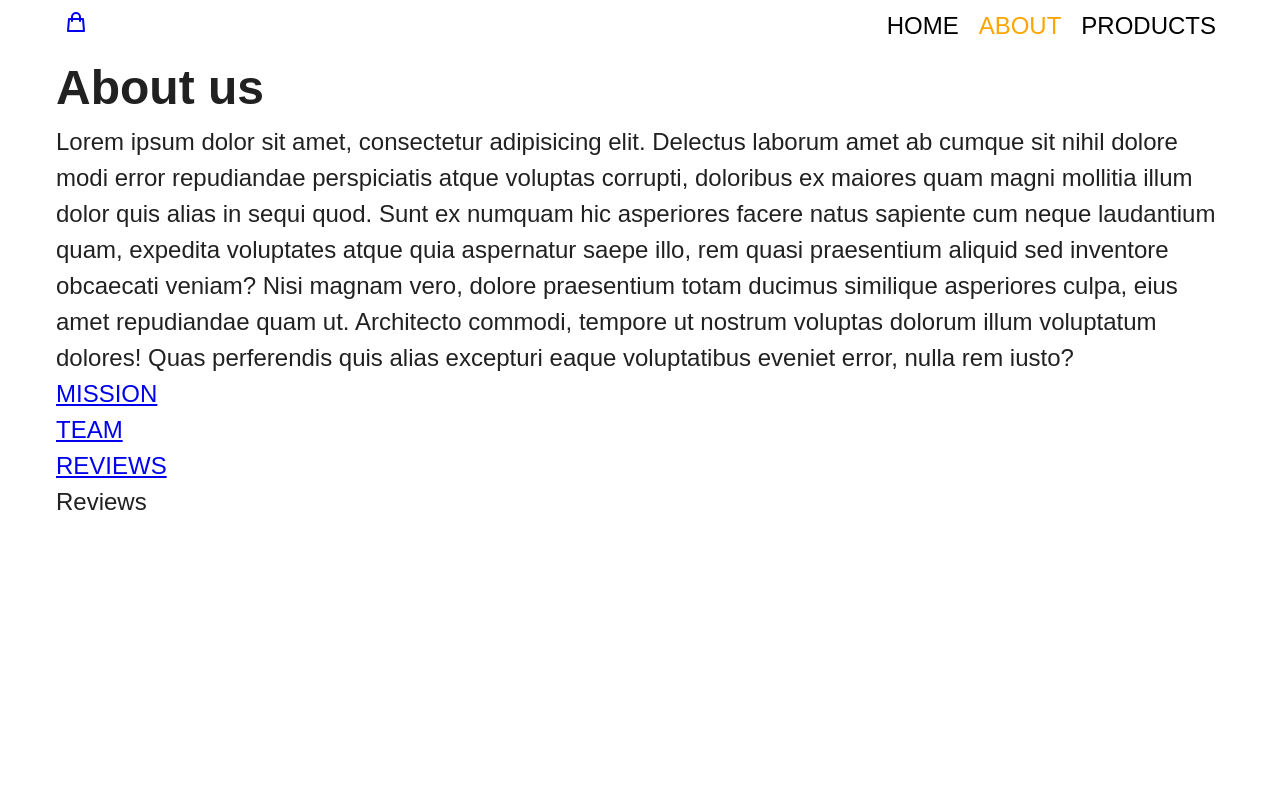
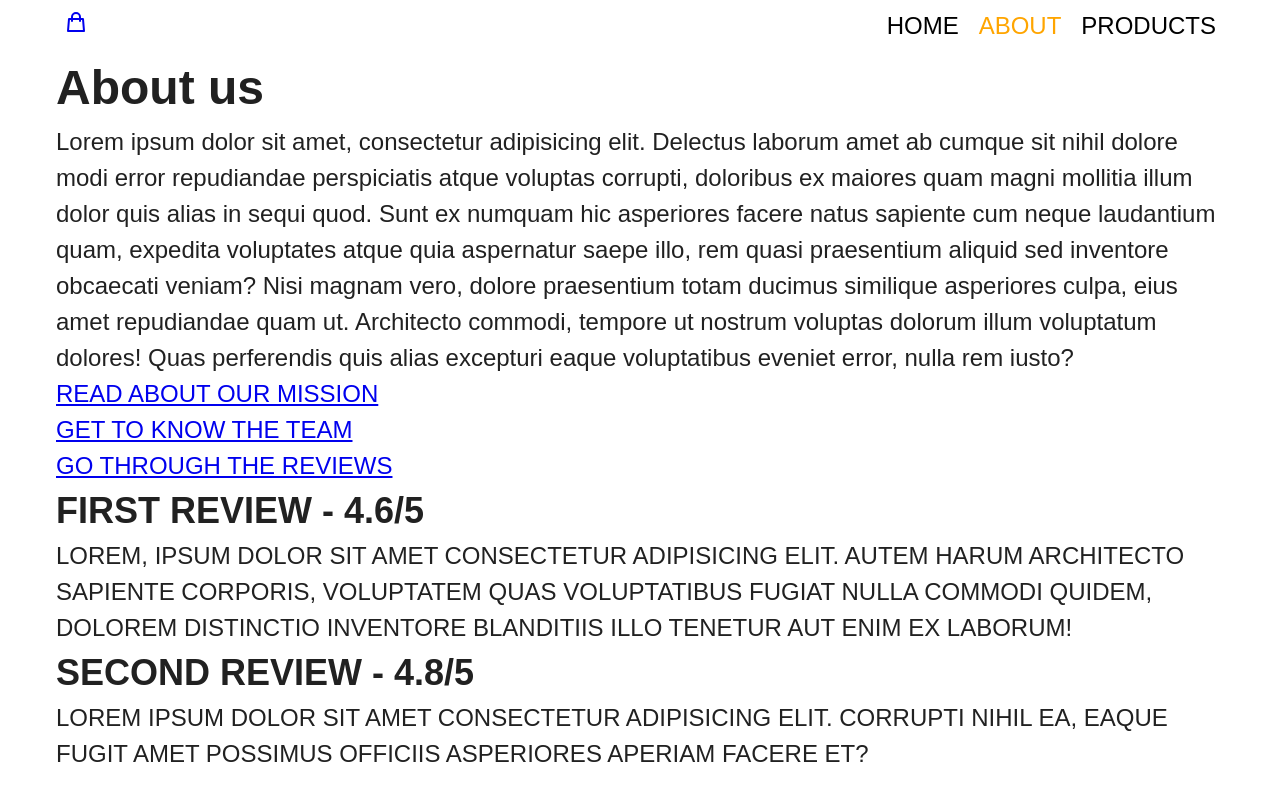
Before and after one commit to YuriyOhii/react-conspect-tasks, a React (Create React App) app: page /about/reviews in a window 1280 px wide. Built offline with nearby package versions, Linux system fonts and the light colour scheme.

Commit message:
all tasks are done

```diff
--- /dev/null
+++ b/src/AdminLayout.jsx
@@ -0,0 +1,11 @@
+import { Outlet } from "react-router-dom";
+
+export default function AdminLayout() {
+    return(
+        <div>
+            <h1>AdminLayout</h1>
+            <Outlet/>
+
+        </div>
+    )
+}
--- a/src/App.js
+++ b/src/App.js
@@ -1,6 +1,5 @@
-import { Routes, Route, Link } from "react-router-dom";
-import { Layout, StyledNav, Menu } from "./Layout.styled";
-import { HiOutlineShoppingBag } from "react-icons/hi";
+import { Routes, Route } from "react-router-dom";
+import { Layout } from "./Layout";
 import { Home } from "./pages/Home";
 import { About } from "./pages/About";
 import { Products } from "./pages/Products";
@@ -9,30 +8,14 @@ import { ProductDetails } from "./pages/ProductDetails";
 import { Mission } from "./components/Mission/Mission";
 import { Team } from "./components/Team/Team";
 import { Reviews } from "./components/Reviews/Reviews";
+import AdminLayout from "./AdminLayout";
+import Sales from "./pages/Sales";
+import Customer from "./pages/Customer";
 export const App = () => {
   return (
-    <Layout>
-      <header>
-        <nav>
-          <Link to={"/"}>
-            <HiOutlineShoppingBag />
-          </Link>
-          <Menu>
-            <li>
-              <StyledNav to={"/"}>Home</StyledNav>
-            </li>
-            <li>
-              <StyledNav to={"/about"}>About</StyledNav>
-            </li>
-            <li>
-              <StyledNav to={"/products"}>Products</StyledNav>
-            </li>
-          </Menu>
-        </nav>
-      </header>
-
-      <Routes>
-        <Route path="/" element={<Home />} />
+    <Routes>
+      <Route path="/" element={<Layout />}>
+        <Route index element={<Home />} />
         <Route path="/about" element={<About />}>
           <Route path="mission" element={<Mission />} />
           <Route path="team" element={<Team />} />
@@ -41,7 +24,11 @@ export const App = () => {
         <Route path="/products" element={<Products />} />
         <Route path="/products/:id" element={<ProductDetails />} />
         <Route path="*" element={<NotFoundPage />} />
-      </Routes>
-    </Layout>
+        <Route path="admin" element={<AdminLayout />}>
+          <Route path="sales" element={<Sales />} />
+          <Route path="customer" element={<Customer />} />
+        </Route>
+      </Route>
+    </Routes>
   );
 };
--- a/src/Layout.styled.jsx
+++ b/src/Layout.jsx
@@ -1,5 +1,7 @@
 import styled from "styled-components";
-import { NavLink } from "react-router-dom";
+import { NavLink, Outlet } from "react-router-dom";
+import { Link } from 'react-router-dom';
+import { HiOutlineShoppingBag } from "react-icons/hi";
 
 export const StyledNav = styled(NavLink)`
   color: ${({ theme }) => theme.colors.black};
@@ -11,6 +13,31 @@ export const StyledNav = styled(NavLink)`
   }
 `;
 
+export const Layout = () =>{
+  return <Container>
+  <header>
+      <nav>
+        <Link to={"/"}>
+          <HiOutlineShoppingBag />
+        </Link>
+        <Menu>
+          <li>
+            <StyledNav to={"/"}>Home</StyledNav>
+          </li>
+          <li>
+            <StyledNav to={"/about"}>About</StyledNav>
+          </li>
+          <li>
+            <StyledNav to={"/products"}>Products</StyledNav>
+          </li>
+        </Menu>
+      </nav>
+    </header>
+    <Outlet/>
+</Container>
+}
+
+
 export const Menu = styled.ul`
   display: flex;
   align-items: center;
@@ -18,7 +45,7 @@ export const Menu = styled.ul`
   gap: ${({ theme }) => theme.spacing(5)};
 `;
 
-export const Layout = styled.div`
+export const Container = styled.div`
   max-width: 1200px;
   padding-left: ${({ theme }) => theme.spacing(4)};
   padding-right: ${({ theme }) => theme.spacing(4)};
--- a/src/components/Mission/Mission.jsx
+++ b/src/components/Mission/Mission.jsx
@@ -1,5 +1,20 @@
-export const Mission = props => {
-    return (
-      <div>Mission</div>
-    )
-  }
+export const Mission = (props) => {
+  return (
+    <section>
+      <h2>Our mission</h2>
+      <p>
+        Lorem ipsum dolor, sit amet consectetur adipisicing elit. Ut, nesciunt
+        veniam. Excepturi itaque, voluptates fugiat perspiciatis quo saepe! Iste
+        eaque porro eveniet error dicta, modi ipsum hic quis minima inventore.
+      </p>
+      <p>
+        Lorem ipsum dolor sit amet consectetur adipisicing elit. Tempora quaerat
+        illum excepturi odit doloremque, vitae quasi corporis commodi nisi quae
+        perspiciatis amet consectetur reprehenderit inventore laborum facilis
+        quia mollitia exercitationem eaque rerum dignissimos maiores, quos iure
+        blanditiis. Dolorem, nam? Aliquid sequi molestias vel, tenetur maxime
+        pariatur? Molestiae libero cum quidem.
+      </p>
+    </section>
+  );
+};
--- a/src/components/Reviews/Reviews.jsx
+++ b/src/components/Reviews/Reviews.jsx
@@ -1,6 +1,25 @@
-
-export const Reviews = props => {
+export const Reviews = (props) => {
   return (
-    <div>Reviews</div>
-  )
-}
+    <section>
+      <ul>
+        <li>
+          <h2>First review - 4.6/5</h2>
+          <p>
+            Lorem, ipsum dolor sit amet consectetur adipisicing elit. Autem
+            harum architecto sapiente corporis, voluptatem quas voluptatibus
+            fugiat nulla commodi quidem, dolorem distinctio inventore blanditiis
+            illo tenetur aut enim ex laborum!
+          </p>
+        </li>
+        <li>
+          <h2>Second review - 4.8/5</h2>
+          <p>
+            Lorem ipsum dolor sit amet consectetur adipisicing elit. Corrupti
+            nihil ea, eaque fugit amet possimus officiis asperiores aperiam
+            facere et?
+          </p>
+        </li>
+      </ul>
+    </section>
+  );
+};
--- a/src/components/Team/Team.jsx
+++ b/src/components/Team/Team.jsx
@@ -1,5 +1,13 @@
 export const Team = props => {
     return (
-      <div>Team</div>
+      <section>
+        <ul>
+            <li><b>CEO</b><p> - Gabrijela Vohu Manah</p></li>
+            <li><b>Sales </b><p> - Darius Marianne</p></li>
+            <li><b>Product </b><p> - Ségdae Jean-Pierre</p></li>
+            <li><b>Marketing </b><p> - Melina Theotimos</p></li>
+            <li><b>Engineering </b><p> - Gregor Ramadhani</p></li>
+        </ul>
+      </section>
     )
   }
--- a/src/pages/About/About.jsx
+++ b/src/pages/About/About.jsx
@@ -1,7 +1,6 @@
-import PropTypes from "prop-types";
 import {} from "./About.styled";
 import { Link, Outlet } from "react-router-dom";
-export const About = (props) => {
+export const  About = () => {
   return (
     <main>
       <h1>About us</h1>
@@ -19,13 +18,11 @@ export const About = (props) => {
         eaque voluptatibus eveniet error, nulla rem iusto?
       </p>
       <ul>
-        <li><Link to={"mission"}>Mission</Link></li>
-        <li><Link to={"team"}>Team</Link></li>
-        <li><Link to={"reviews"}>Reviews</Link></li>
+        <li><Link to={"mission"}>Read about our mission</Link></li>
+        <li><Link to={"team"}>Get to know the team</Link></li>
+        <li><Link to={"reviews"}>Go through the reviews</Link></li>
       </ul>
       <Outlet/>
     </main>
   );
 };
-
-About.propTypes = {};
--- /dev/null
+++ b/src/pages/Customer.jsx
@@ -0,0 +1,5 @@
+export default function Customer() {
+    return (
+        <div>Customer</div>
+    )
+}
--- a/src/pages/NotFoundPage/NotFoundPage.jsx
+++ b/src/pages/NotFoundPage/NotFoundPage.jsx
@@ -1,7 +1,6 @@
-import React from "react";
-import {} from "./NotFoundPage.styled";
-export const NotFoundPage = (props) => {
-  return <div>NotFoundPage</div>;
-};
-
-NotFoundPage.propTypes = {};
+import {  } from './NotFoundPage.styled'
+export const NotFoundPage = props => {
+  return (
+    <div>NotFoundPage</div>
+  )
+}
--- /dev/null
+++ b/src/pages/Sales.jsx
@@ -0,0 +1,5 @@
+export default function Sales() {
+    return (
+        <div>Sales</div>
+    )
+}
```
